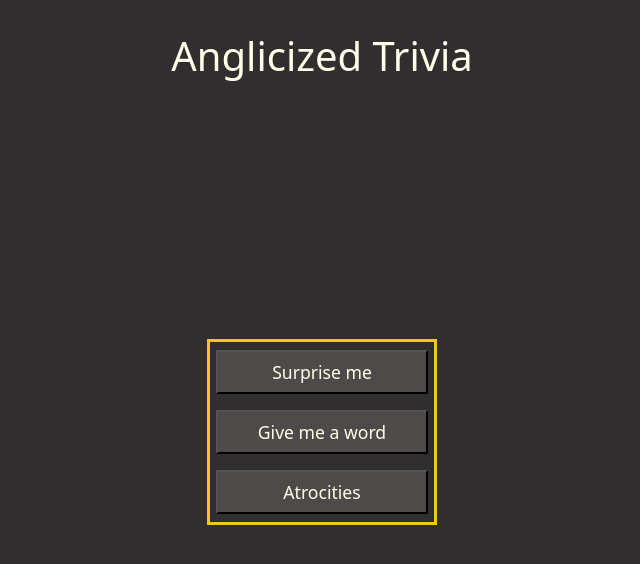
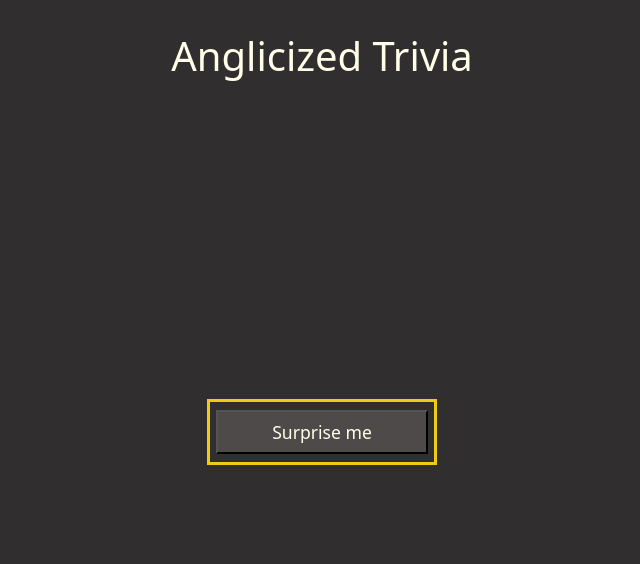
Before and after one commit to TMZSeif/Anglic-Trivia, a React (Vite) app: page / in a window 1280 px wide. Shown: the top 564 px of the page, without its empty margins (318-958 px from the left). Built offline with nearby package versions, Linux system fonts and the light colour scheme.

Commit message:
removed other buttons

```diff
--- a/src/components/MariamWebsterButton.jsx
+++ /dev/null
@@ -1,24 +0,0 @@
-import { useState } from "react"
-import { useNavigate } from "react-router-dom"
-import DOMPurify from 'dompurify'
-
-export default function MariamWebsterButton({ handleLoading }) {
-	const navigate = useNavigate()
-
-	const fetchRandomPage = async (event) => {
-		handleLoading(true)
-		let response = await fetch("https://random-word-api.herokuapp.com/word")
-		const word = await response.json()
-
-		response = await fetch(`https://xjv9c1jji3.execute-api.us-east-1.amazonaws.com/deploy/mariam_webster_proxy?word=${word}`)
-		const data = await response.json()
-		console.log(data)
-		console.log("word:", word)
-
-		handleLoading(false)
-	}
-
-	return (
-		<button type="button" onClick={fetchRandomPage} className="btn-ui">Give me a word</button>
-	)
-}
--- a/src/components/TriviaButtons.jsx
+++ b/src/components/TriviaButtons.jsx
@@ -14,9 +14,7 @@ export default function TriviaButtons() {
 			{loading ? <div className="spinner-border spinner text-info" role="status">
 				<span className="visually-hidden">Loading...</span>
 			</div> : <>
-				<WikipediaButton handleLoading={handleLoading} />
-				<MariamWebsterButton handleLoading={handleLoading} />
-				<button type="button" className="btn-ui">Atrocities</button></>
+				<WikipediaButton handleLoading={handleLoading} /></>
 			}
 		</div>
 	)
```
